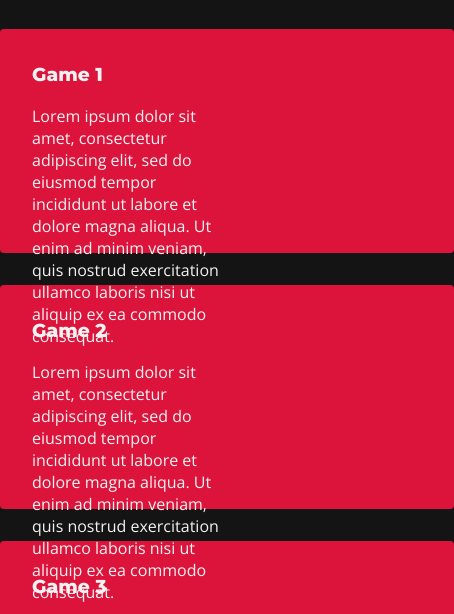
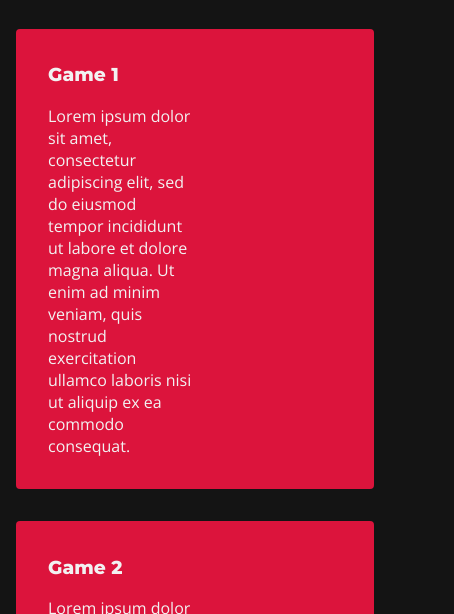
Before and after one commit to PixelPackers/PixelPackers.github.io, a plain HTML site: page index.html in a window 390 px wide. Shown: the part 171-785 px from the top of the page, 454 px wide, since content can reach past the window. Drawn offline with nearby package versions, Linux system fonts and the light colour scheme.

Commit message:
responsive

```diff
--- a/scss/_main.scss
+++ b/scss/_main.scss
@@ -19,10 +19,9 @@ h1,h2,h3,h4,h5,h6{
 }
 
 .game-container{
-  width: 100%;
-  height: 12rem;
+  min-height: 12rem;
   padding: 1rem 2rem;
-  margin: 2rem 0 0 0;
+  margin: 2rem 1rem;
   border-radius: 4px;
   background: crimson;
 
@@ -39,3 +38,11 @@ h1,h2,h3,h4,h5,h6{
           drop-shadow(0 3px 0 #443D73)
           drop-shadow(0 3px 0 #2D2E40);
 }
+
+@media only screen and (min-width: 64rem){
+
+  .game-container {
+    margin: 2rem 0 0 0;
+  }
+
+}
```
Also changed, not shown: css/styles.min.css, 1 other file.
